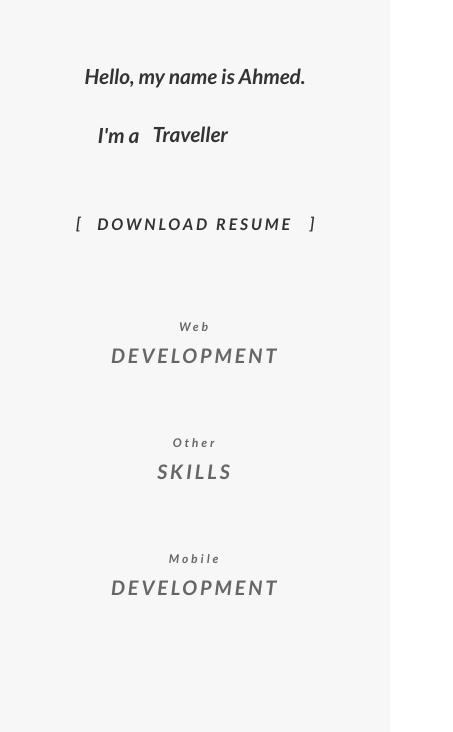
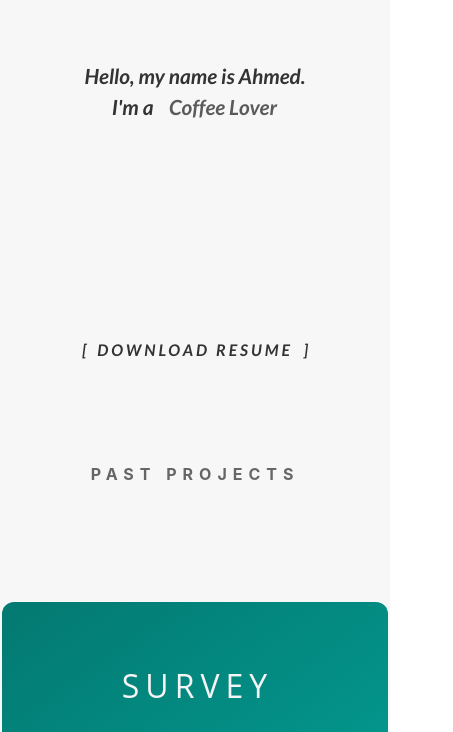
Before and after one commit to AhmedAkbarali/ahmedakbarali.github.io, a React app: page / in a window 390 px wide. Shown: the part 60-792 px from the top of the page, 453 px wide, since content can reach past the window. Built offline with nearby package versions, Linux system fonts and the light colour scheme.

Commit message:
Changes to mobile ui

```diff
--- a/src/Pages/Home.js
+++ b/src/Pages/Home.js
@@ -40,9 +40,8 @@ class Home extends Component {
                 ['react', 'javascript', 'html5', 'css'],
                 '',
                 'Survey',
-                    'Send Survey to a list of recipients (email addresses). \n' +
-                    'Their response is recorded on a server using MongoDB. \n' +
-                    'Sending surveys costs coins. Payment system implemented using Stripe API',
+                'Send Survey to a list of emails Their response is recorded on a server. \n' +
+                'Payment API: Stripe, Server: MongoDB',
                 'https://github.com/AhmedAkbarali/Survey',
                 {background: `linear-gradient(145deg, #037971 0%, #03b5aa 100%)`}
                 )}
@@ -60,7 +59,7 @@ class Home extends Component {
                 {renderProject(
                     ['java', 'android'],
                     swipe,
-                    'Swipe-To-Delete',
+                    'Swipe To Delete',
                     'A game designed for a User Study in order to quantify the value of\n' +
                     'swiping to delete objects like emails in mobile applications.',
                     'https://github.com/AhmedAkbarali/Swipe-To-Delete',
@@ -87,17 +86,16 @@ class Home extends Component {
     /* Introductory heading with animated css (text change) */
     renderIntroduction() {
         return (
-            <div className="content">
-                <div className="content__container">
-                    <p className="content__container__text">
+            <div className="">
+                <p className="content">
                     I'm a
                 </p>
-                    <ul className="content__container__list">
-                        <li className="content__container__list__item">Web Developer</li>
-                        <li className="content__container__list__item">Coffee Lover</li>
-                        <li className="content__container__list__item">Recent Graduate</li>
-                        <li className="content__container__list__item">Traveller</li>
-                    </ul>
+                <div className="container">
+                    <div className="word w1">Web Developer</div>
+                    <div className="word w2">Coffee Lover</div>
+                    <div className="word w3">Reader</div>
+                    <div className="word w4">Recent Graduate</div>
+                    <div className="word w5">Traveller</div>
                 </div>
             </div>
         );
--- a/src/components/DLButton.js
+++ b/src/components/DLButton.js
@@ -6,7 +6,7 @@ class DLButton extends Component {
     render() {
         return (
                 <button
-                    onClick={() => window.open("https://drive.google.com/file/d/1zFVGfN1zJycx5weLHXw2ePyFZkoPHRY7FltmhrGtKIw/view?usp=sharing", "_blank")}
+                    onClick={() => window.open("https://www.dropbox.com/s/q6krwp8y7zyj6ey/Ahmed%20Akbarali_resume.docx?dl=1", "_blank")}
                     className="App-resume-button"
                 >
                     <div style={{letterSpacing: '3px'}}>
@@ -14,6 +14,7 @@ class DLButton extends Component {
                     </div>
                 </button>
         );
+
     }
 }
 
--- a/src/components/NavigationBar.js
+++ b/src/components/NavigationBar.js
@@ -26,12 +26,12 @@ class NavigationBar extends Component {
         return (
             <>
                 <Modal  className="my-modal" show={this.state.modalState} onHide={this.handleClick} centered>
-                    <Modal.Body className="my-modal-body text-white">
-                        <Link to="/" className="modal-links link" onClick={this.handleClick}>Home</Link>
-                        <Link to="/webdev" className="modal-links link" onClick={this.handleClick}>Web Development</Link>
-                        <Link to="/mobdev" className="modal-links link" onClick={this.handleClick}>Mobile Development</Link>
-                        <Link to="/skills" className="modal-links link" onClick={this.handleClick}>Skills</Link>
-                        <Link to="/contact" className="modal-links link" onClick={this.handleClick}>Contact Me</Link>
+                    <Modal.Body className="my-modal-body">
+                        <Link to={process.env.PUBLIC_URL + "/"} className="modal-links" onClick={this.handleClick}>Home</Link>
+                        <Link to={process.env.PUBLIC_URL + "/webdev"} className="modal-links " onClick={this.handleClick}>Web Development</Link>
+                        <Link to={process.env.PUBLIC_URL + "/mobdev"} className="modal-links " onClick={this.handleClick}>Mobile Development</Link>
+                        <Link to={process.env.PUBLIC_URL + "/skills"} className="modal-links " onClick={this.handleClick}>Skills</Link>
+                        <Link to={process.env.PUBLIC_URL + "/contact" }className="modal-links " onClick={this.handleClick}>Contact Me</Link>
                     </Modal.Body>
                 </Modal>
                 {/* Navigation bar at top of screen */}
--- a/src/components/style/App.css
+++ b/src/components/style/App.css
@@ -18,7 +18,7 @@
     display: flex;
     flex-grow: 1;
     flex-wrap: wrap;
-    font-family: "Lato", sans-serif;
+    font-family: "Lato", Arial, Helvetica,  sans-serif;
     color: #333333;
     margin-top: 250px
 }
--- a/src/components/style/DLButton.css
+++ b/src/components/style/DLButton.css
@@ -31,7 +31,7 @@
 
 @media only screen and (max-width: 600px) {
     .App-resume-button {
-        margin-top: 70px;
+        margin-top: 150px;
         font-size: 1em;
     }
 }
--- a/src/components/style/IntroductionAnimation.scss
+++ b/src/components/style/IntroductionAnimation.scss
@@ -1,69 +1,125 @@
+* {
+    margin:0;
+    padding:0;
+    background:transparent;
+}
+
 .content {
-    position: absolute;
-    top: 50%;
-    left: 50%;
-    transform: translate(-50%, -50%);
-    height: 160px;
-    overflow:hidden;
+    padding-right: 7em;
+}
 
-    font-family: 'Lato', sans-serif;
+.container {
+    width: 200px;
+}
+
+.word {
     font-size: 1em;
-    line-height: 2em;
-    width: max-content;
+    font-weight: 700;
+    opacity:0;
+    position:absolute;
+    top:45%;
+    left:44%;
+}
 
-    &__container {
-         font-weight: 600;
-         overflow: hidden !important;
-         padding: 0px 40px;
-         margin-top: 120px;
+.w1 {
+    animation: w1anim 20s infinite;
+}
 
-        &__text {
-            display: inline;
-            float: left;
-            margin: 0;
-            line-height: 37px;
-        }
+.w2 {
+    animation: w2anim 20s infinite;
+}
 
-        &__list {
-            margin-top: 0;
-            padding-left: 100px;
-            text-align: left;
-            list-style: none;
-            min-width: 360px;
-            animation-name: change;
-            animation-duration: 10s;
-            animation-iteration-count: infinite;
+.w3 {
+    animation: w3anim 20s infinite;
+}
 
-            &__item {
-                line-height: 40px;
-                margin:0;
-            }
-        }
+.w4 {
+    animation: w4anim 20s infinite;
+}
+
+.w5 {
+    animation: w5anim 20s infinite;
+}
+
+
+
+@keyframes w1anim {
+    0%{
+        opacity: 0;
+    }
+    10%{
+        opacity: 1;
+    }
+    20% {
+        opacity:0;
     }
 }
 
-@keyframes opacity {
-    0%, 100% {opacity:0;}
-    50% {opacity:1;}
+
+@keyframes w2anim {
+    20%{
+        opacity: 0;
+    }
+    30%{
+        opacity: 1;
+    }
+    40% {
+        opacity:0;
+    }
 }
 
-@keyframes change {
-    0%, 12.66%, 100% {transform:translate3d(0,1%,0);}
-    16.66%, 29.32% {transform:translate3d(0,-26%,0);}
-    33.32%,45.98% {transform:translate3d(0,-51%,0);}
-    49.98%,62.64% {transform:translate3d(0,-76%,0);}
-    66.64%,79.3% {transform:translate3d(0,-51%,0);}
-    83.3%,95.96% {transform:translate3d(0,-26%,0);}
+@keyframes w3anim {
+    40%{
+        opacity: 0;
+    }
+    50%{
+        opacity: 1;
+    }
+    60% {
+        opacity:0;
+    }
 }
 
-
-@media only screen and (max-width: 768px) {
-    .content {
-        &__container {
-            margin-left: 75px;
-            &__text {
-                margin-left: 45px;
-            }
-        }
+@keyframes w4anim {
+    60%{
+        opacity: 0;
+    }
+    70%{
+        opacity: 1;
+    }
+    80% {
+        opacity:0;
     }
 }
+
+@keyframes w5anim {
+    80%{
+        opacity: 0;
+    }
+    90%{
+        opacity: 1;
+    }
+    100% {
+        opacity:0;
+    }
+}
+
+@media only screen and (max-width: 480px ) {
+    .content {
+        padding-right: 6em;
+    }
+    .word{
+        top: 40%;
+        left: 40%;
+    }
+}
+
+@media only screen and (min-width: 481px) and (max-width: 768px ) {
+    .content {
+        padding-right: 8em;
+    }
+    .word{
+        top: 40%;
+        left: 37%;
+    }
+}
--- a/src/components/style/NavigationBar.css
+++ b/src/components/style/NavigationBar.css
@@ -16,12 +16,7 @@
 .my-modal {
     animation: 0.45s ease 0s 1 normal none running;
     background-color: rgb(0, 0, 0);
-    position: absolute;
-    height: 100vh;
-    width: 100vw;
-    z-index: 10;
-    top: 0px;
-    overflow: hidden;
+    top: 0;
     color: white;
 }
 
@@ -42,7 +37,7 @@
     margin-bottom: 20px;
 }
 
-a.link:hover {
+a.modal-links:hover {
     cursor: pointer;
     color: white;
     font-size: larger;
--- a/src/components/style/PathBar.css
+++ b/src/components/style/PathBar.css
@@ -40,21 +40,7 @@
 
 @media only screen and (max-width: 600px) {
     .bottom {
-        flex-direction: column;
-        justify-content: center;
-        justify-self: center;
-        background-color: transparent;
-        margin-top: 50px;
-        align-items: center;
-    }
-
-    .bottom-anchors {
-        color: #666;
-    }
-
-    .bottom-anchors:hover {
-        cursor: pointer;
-        color: #666;
-        transform: scale(1.01);
+        visibility: hidden;
+        display: none;
     }
 }
```
Lines whose indentation alone changed are shown as unchanged.
